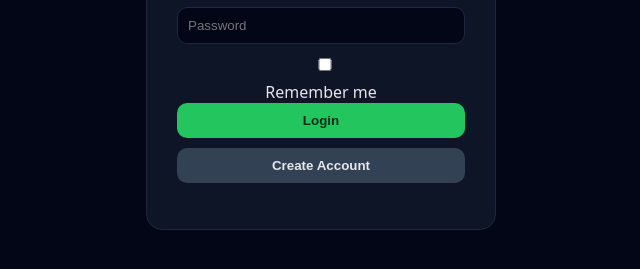
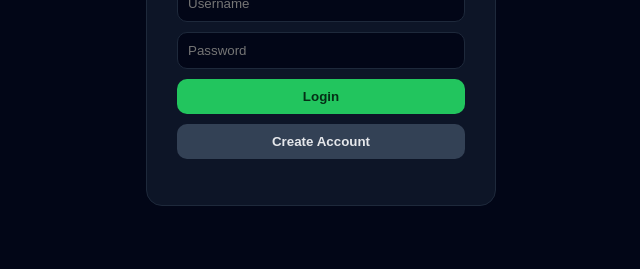
Before and after one commit to RishGov1/MOVIEWATCHLIST, a plain HTML site: page frontend/login.html in a window 1280 px wide. Shown: the part 379-648 px from the top of the page, without its empty margins (319-959 px from the left). Drawn offline with Linux system fonts and the light colour scheme.

Commit message:
remember

```diff
--- a/frontend/login.html
+++ b/frontend/login.html
@@ -11,10 +11,6 @@
   <input id="user" placeholder="Username">
   <input id="pass" type="password" placeholder="Password">
 
-  <label class="remember">
-    <input type="checkbox" id="remember"> Remember me
-  </label>
-
   <button onclick="login()">Login</button>
   <button class="secondary" onclick="register()">Create Account</button>
   <p id="msg"></p>
```
